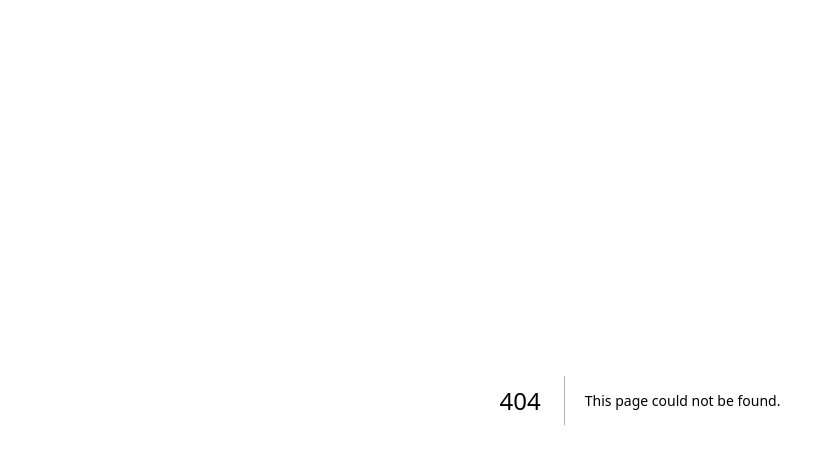
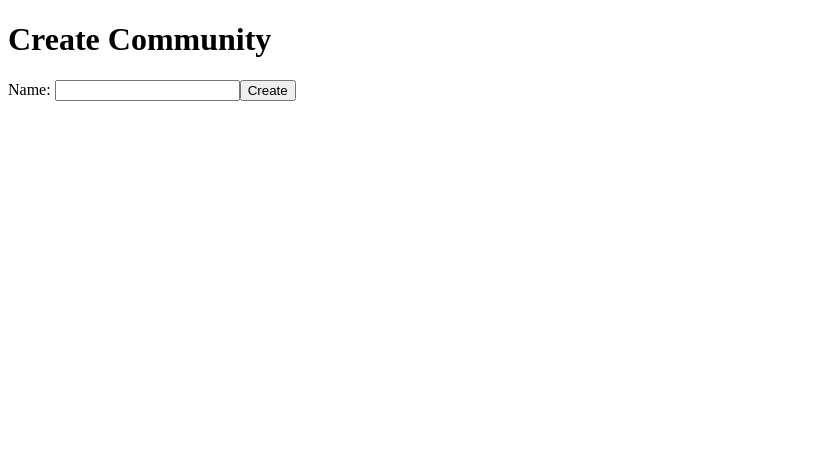
Before and after one commit to olicarter/commune-manager, a Next.js app in the folder web/: page /communities/new in a window 1280 px wide. Before the commit this address had no page. Shown: the top 464 px of the page, without its empty margins (0-835 px from the left). Built offline with nearby package versions, Linux system fonts and the light colour scheme; no server answers.

Commit message:
Validate web env vars

```diff
--- a/web/package.json
+++ b/web/package.json
@@ -11,7 +11,8 @@
   "dependencies": {
     "next": "latest",
     "react": "latest",
-    "react-dom": "latest"
+    "react-dom": "latest",
+    "zod": "latest"
   },
   "devDependencies": {
     "@types/node": "24.0.10",
--- /dev/null
+++ b/web/src/app/communities/new/page.tsx
@@ -0,0 +1,42 @@
+'use client';
+import { useState, FormEvent } from 'react';
+import { NEXT_PUBLIC_API_URL } from '@/config/env';
+
+export default function NewCommunityPage() {
+  const [name, setName] = useState('');
+  const [status, setStatus] = useState<'idle' | 'loading' | 'success' | 'error'>('idle');
+
+  async function handleSubmit(e: FormEvent) {
+    e.preventDefault();
+    setStatus('loading');
+    try {
+      const res = await fetch(`${NEXT_PUBLIC_API_URL}/communities`, {
+        method: 'POST',
+        headers: { 'Content-Type': 'application/json' },
+        body: JSON.stringify({ name }),
+      });
+      if (!res.ok) throw new Error('Request failed');
+      setStatus('success');
+      setName('');
+    } catch (err) {
+      setStatus('error');
+    }
+  }
+
+  return (
+    <div>
+      <h1>Create Community</h1>
+      <form onSubmit={handleSubmit}>
+        <label>
+          Name:{' '}
+          <input value={name} onChange={(e) => setName(e.target.value)} />
+        </label>
+        <button type="submit" disabled={status === 'loading'}>
+          Create
+        </button>
+      </form>
+      {status === 'success' && <p>Community created!</p>}
+      {status === 'error' && <p>Failed to create community.</p>}
+    </div>
+  );
+}
--- /dev/null
+++ b/web/src/config/env.ts
@@ -0,0 +1,9 @@
+import { z } from 'zod';
+
+const envSchema = z.object({
+  NEXT_PUBLIC_API_URL: z.string().url(),
+});
+
+export const env = envSchema.parse(process.env);
+
+export const NEXT_PUBLIC_API_URL = env.NEXT_PUBLIC_API_URL;
```
Also changed, not shown: web/src/app/page.tsx (+8 -1 lines).
